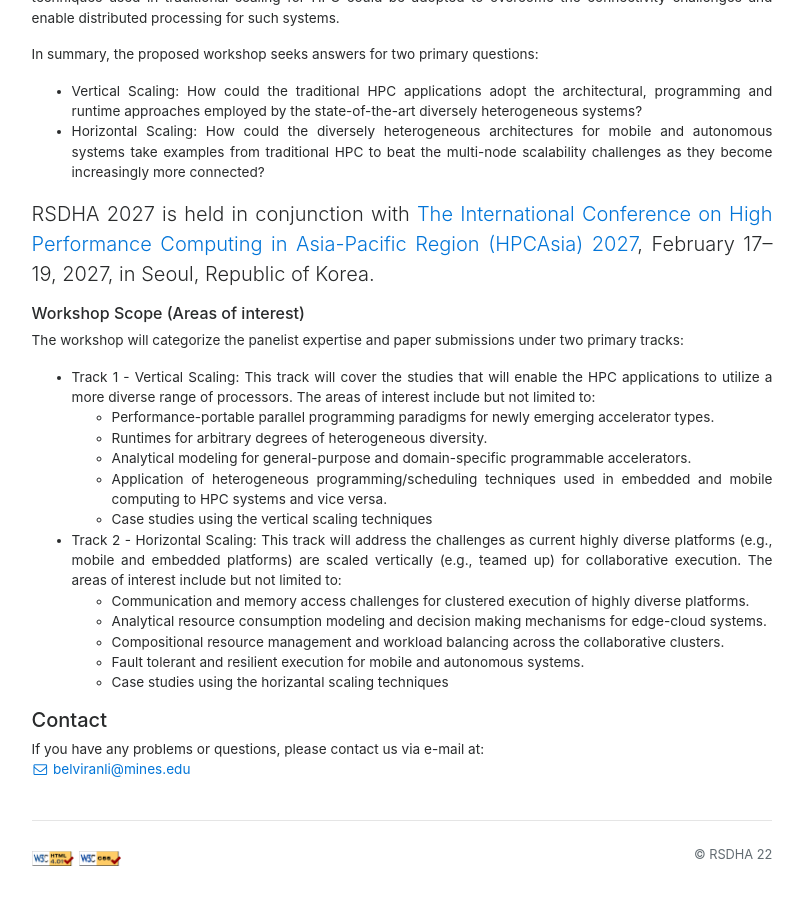
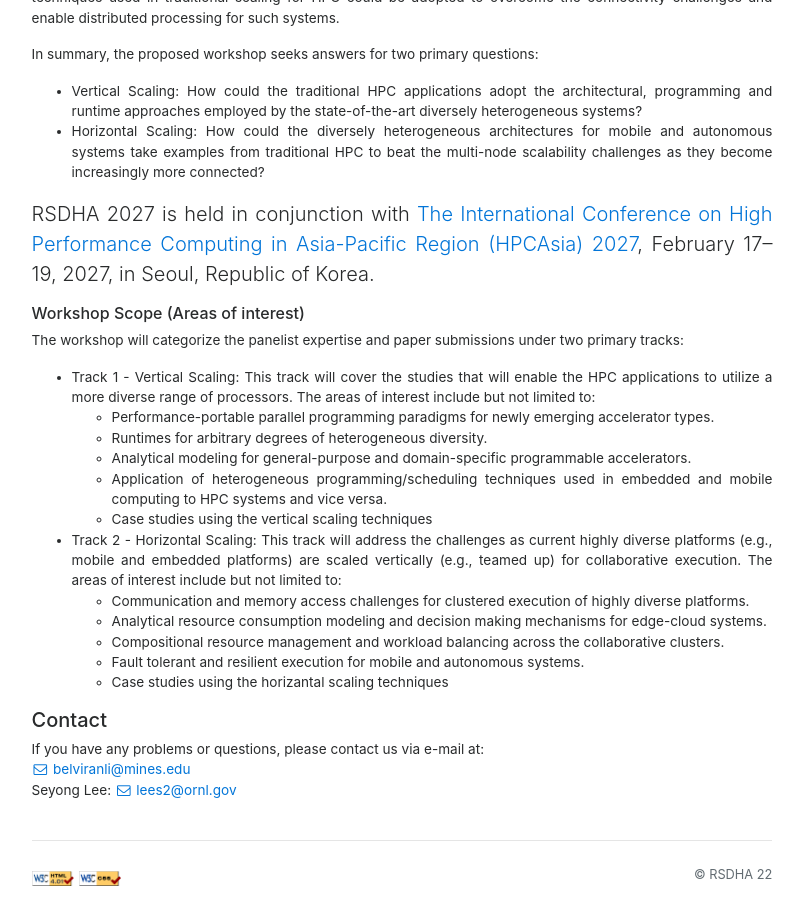
Before and after one commit to hpsslab/rsdha-27, a Jekyll site: the page built from index.html, in a window 1280 px wide and 900 px high, scrolled down 1136 px. Shown: the whole window, without its empty margins (238-1042 px from the left). Built offline with Jekyll 4.4.1, drawn with Linux system fonts in a browser that asks for light colours; nearby versions of some CDN libraries.

Commit message:
Add Seyong Lee as a main workshop contact

```diff
--- a/_includes/contact-us.html
+++ b/_includes/contact-us.html
@@ -5,4 +5,9 @@
         <i class="fa fa-envelope-o fa-fw" aria-hidden="true"></i>
         {{ site.data.conference.email }}
     </a>
+    <br>Seyong Lee:
+    <a href="mailto:lees2@ornl.gov">
+        <i class="fa fa-envelope-o fa-fw" aria-hidden="true"></i>
+        lees2@ornl.gov
+    </a>
 </p>
```
